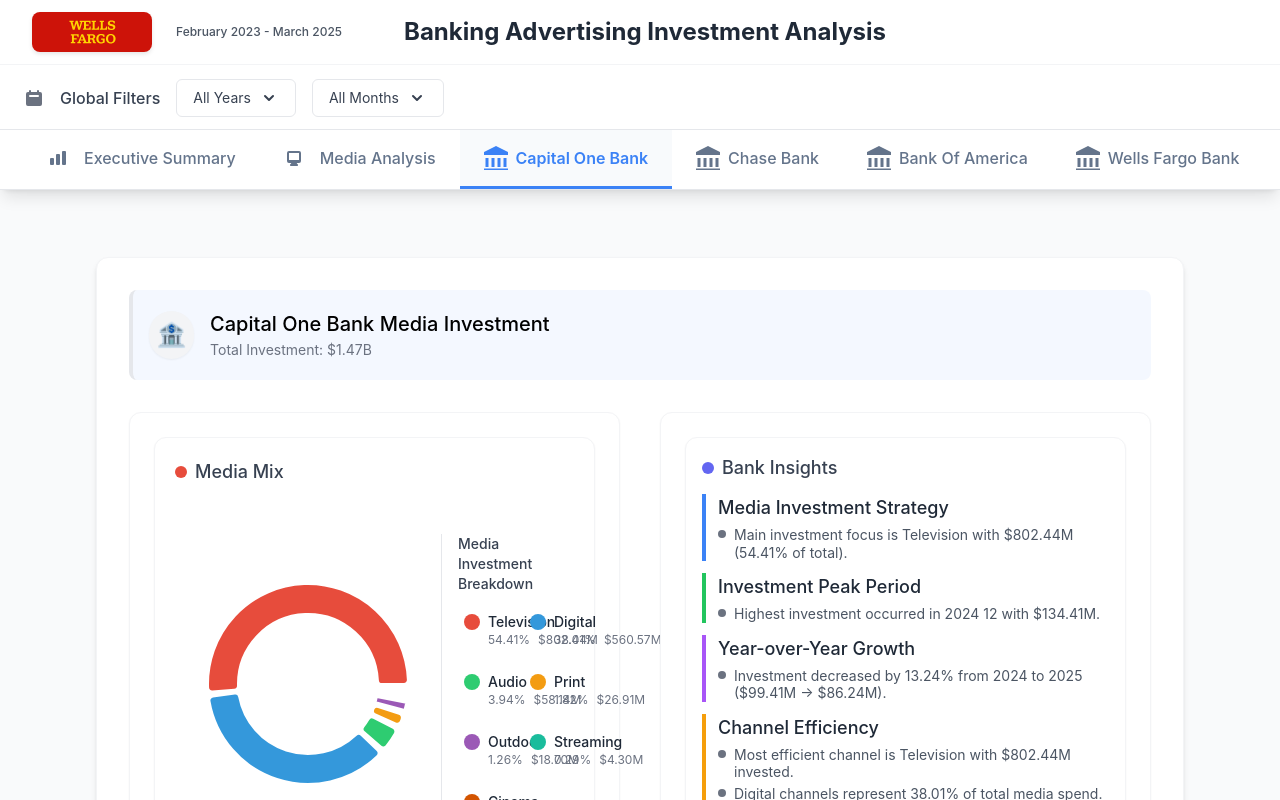
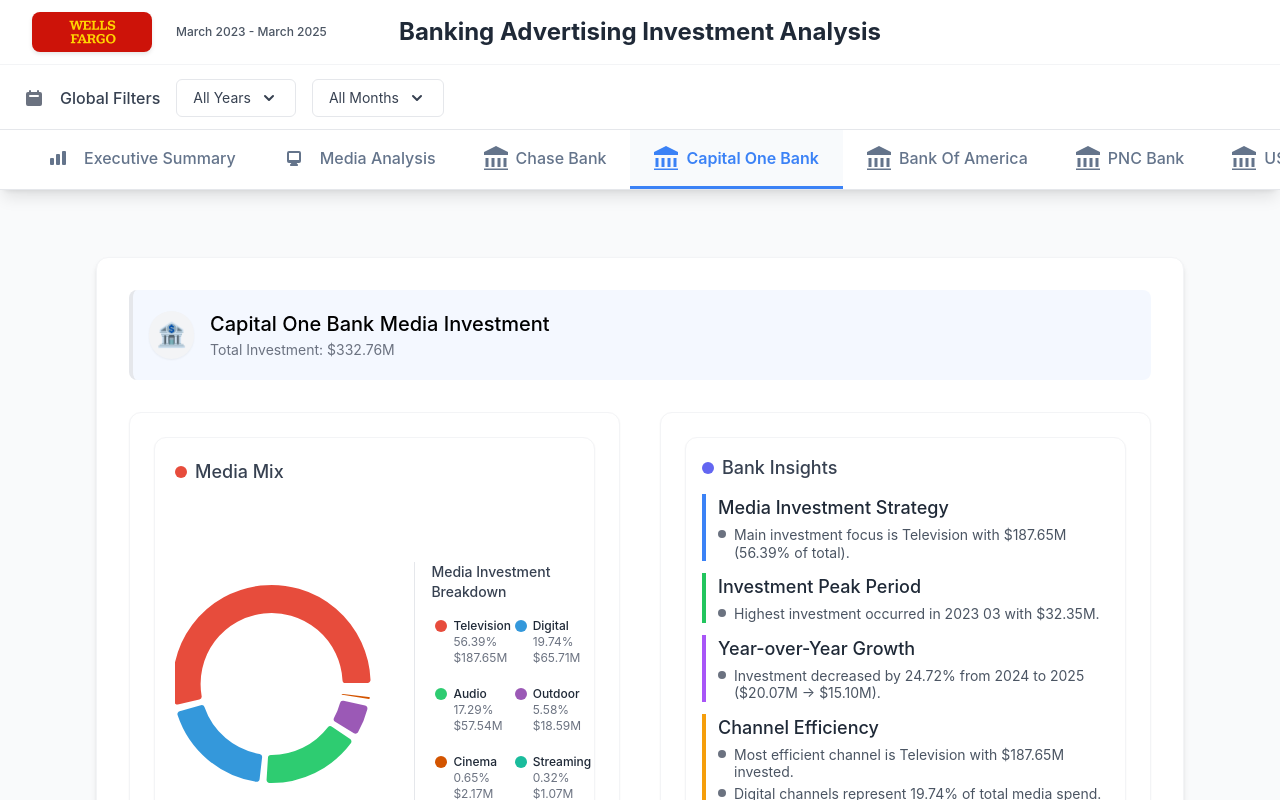
Before and after one commit to dani-rios-data/Banks, a React (Create React App) app: page / in a window 1280 px wide. Both pictures are taken after a click on the button "Capital One Bank". Shown: the top 800 px of the page. Built offline with nearby package versions, Linux system fonts and the light colour scheme.

Commit message:
data updated

```diff
--- a/src/components/bank/BankMediaMix.js
+++ b/src/components/bank/BankMediaMix.js
@@ -211,19 +211,19 @@
             return (
               <div
                 key={`item-${index}`}
-                className="flex items-start p-1.5"
+                className="flex items-start p-1"
               >
                 <div
-                  className="flex-shrink-0 w-4 h-4 rounded-full mt-0.5 mr-2"
+                  className="flex-shrink-0 w-3 h-3 rounded-full mt-0.5 mr-1.5"
                   style={{ backgroundColor: entry.color }}
                 />
-                <div>
-                  <div className="text-sm font-medium text-gray-800">
+                <div className="flex flex-col">
+                  <div className="text-xs font-medium text-gray-800 truncate max-w-[90px]">
                     {entry.value}
                   </div>
-                  <div className="text-xs text-gray-500 flex gap-2">
-                    <span>{formatPercentage(dataItem?.percentage)}</span>
-                    <span>{dataItem?.formattedValue}</span>
+                  <div className="text-xs text-gray-500">
+                    <div>{formatPercentage(dataItem?.percentage)}</div>
+                    <div>{dataItem?.formattedValue}</div>
                   </div>
                 </div>
               </div>
@@ -268,12 +268,12 @@
         )}
       </h3>
       <div className="flex items-start flex-grow">
-        <div className="w-2/3 h-full">
+        <div className="w-3/5 h-full">
           <ResponsiveContainer width="100%" height="100%">
             <PieChart>
               <Pie
                 data={mediaData}
-                cx="50%"
+                cx="40%"
                 cy="50%"
                 innerRadius={70}
                 outerRadius={100}
@@ -294,7 +294,7 @@
             </PieChart>
           </ResponsiveContainer>
         </div>
-        <div className="w-1/3 h-full flex items-center">
+        <div className="w-2/5 h-full flex items-center">
           {renderCustomLegend({ payload: mediaData.map(item => ({ value: item.name, color: mediaColors[item.name] })) })}
         </div>
       </div>
```
Also changed, not shown: public/consolidated_banks_data.csv.
